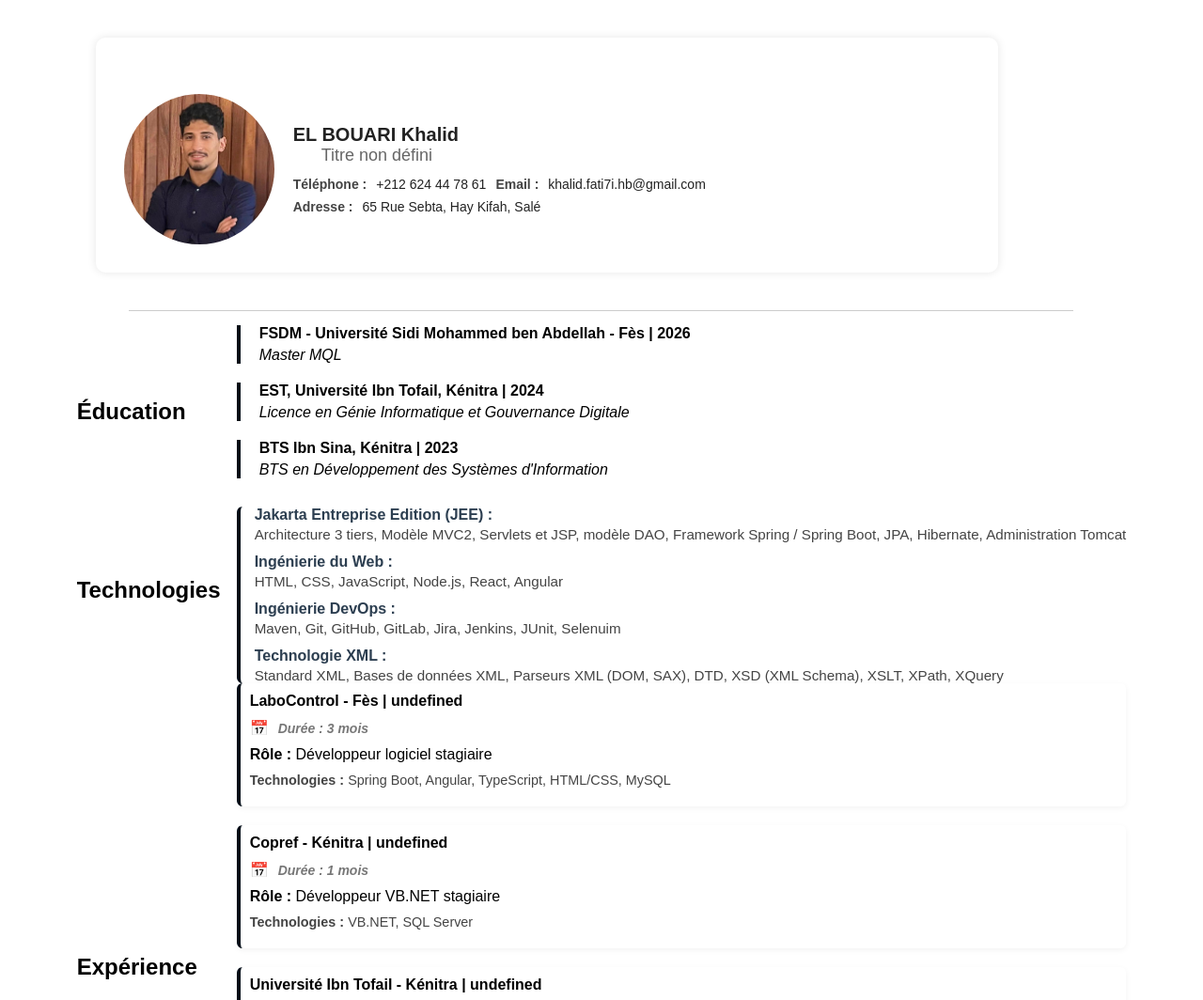
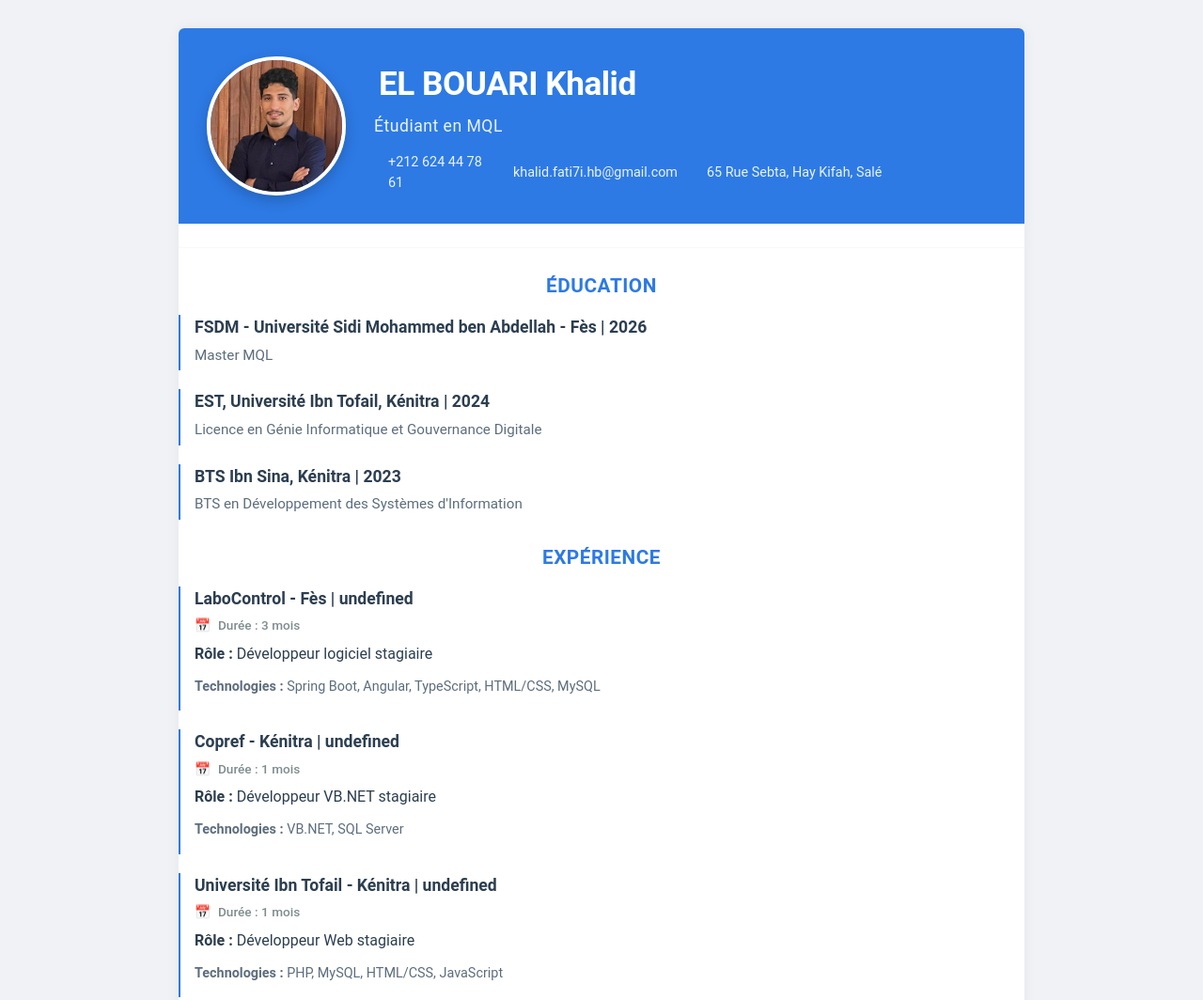
Before and after one commit to khalidElbouari/CV-version-js, a plain HTML site: page index.html in a window 1280 px wide. Shown: the top 1064 px of the page at 94% size. Drawn offline with Linux system fonts and the light colour scheme.

Commit message:
feat: adding generateCv function

```diff
--- /dev/null
+++ b/css/style3.css
@@ -0,0 +1,202 @@
+body {
+  font-family: 'Inter', system-ui, -apple-system, sans-serif;
+  line-height: 1.6;
+  color: #1a1a1a;
+  background-color: #f7f7f7;
+  margin: 0;
+  padding: 0;
+}
+
+.container {
+  max-width: 900px;
+  margin: 40px auto;
+  background-color: #ffffff;
+  padding: 40px;
+  box-shadow: 0 10px 30px rgba(0, 0, 0, 0.05);
+  border-radius: 4px;
+}
+
+/* Profile Header */
+.profile-header {
+  display: flex;
+  flex-direction: column;
+  align-items: center;
+  text-align: center;
+  margin-bottom: 40px;
+}
+
+.profile-picture {
+  width: 120px;
+  height: 120px;
+  object-fit: cover;
+  border-radius: 50%;
+  margin-bottom: 20px;
+  box-shadow: 0 5px 15px rgba(0, 0, 0, 0.1);
+}
+
+.name-status {
+  font-size: 1.8rem;
+  font-weight: 700;
+  letter-spacing: -0.5px;
+  color: #000;
+  margin-bottom: 8px;
+}
+
+.status {
+  font-size: 1.1rem;
+  font-weight: 400;
+  color: #555;
+  margin-bottom: 20px;
+}
+
+.contact-info {
+  display: flex;
+  flex-wrap: wrap;
+  justify-content: center;
+  gap: 20px;
+  font-size: 0.9rem;
+}
+
+.contact-info .line {
+  display: flex;
+  align-items: center;
+  gap: 8px;
+}
+
+.label {
+  display: none; /* Masquer les labels pour un style plus épuré */
+}
+
+.value {
+  color: #555;
+}
+
+.section-title {
+  position: relative;
+  font-size: 1.2rem;
+  font-weight: 600;
+  letter-spacing: 1px;
+  text-transform: uppercase;
+  color: #000;
+  margin: 40px 0 20px;
+  padding-bottom: 8px;
+}
+
+.info-block .section-title {
+  font-size: 1.1rem;
+  margin: 0 0 15px;
+}
+
+.section-title::after {
+  content: '';
+  position: absolute;
+  bottom: 0;
+  left: 0;
+  width: 40px;
+  height: 3px;
+  background-color: #000;
+}
+
+/* Education and Experience */
+.education-item, .experience-item, .project-item {
+  margin-bottom: 25px;
+  padding-bottom: 20px;
+  border-bottom: 1px solid #eee;
+}
+
+.education-item:last-child, .experience-item:last-child, .project-item:last-child {
+  border-bottom: none;
+}
+
+.school, .title {
+  font-weight: 600;
+  font-size: 1.1rem;
+  color: #000;
+  margin-bottom: 5px;
+}
+
+.degree, .company {
+  font-size: 1rem;
+  color: #555;
+  margin-bottom: 5px;
+}
+
+.date {
+  font-size: 0.85rem;
+  color: #777;
+  margin-bottom: 10px;
+}
+
+.duration {
+  font-size: 0.85rem;
+  font-style: italic;
+  color: #777;
+  margin-bottom: 10px;
+}
+
+.description {
+  font-size: 0.95rem;
+  color: #444;
+  margin-top: 10px;
+}
+
+.technologies {
+  margin-top: 10px;
+  font-size: 0.9rem;
+  color: #555;
+}
+
+/* Skills Section */
+.competence {
+  margin-top: 30px;
+}
+
+.skill-group {
+  margin-bottom: 15px;
+}
+
+.skill-title {
+  font-weight: 600;
+  font-size: 1rem;
+  color: #000;
+  margin-bottom: 5px;
+}
+
+.skill-details {
+  font-size: 0.95rem;
+  color: #555;
+  display: flex;
+  flex-wrap: wrap;
+  gap: 8px;
+}
+
+.skill-details span {
+  background-color: #f3f3f3;
+  padding: 4px 10px;
+  border-radius: 20px;
+  font-size: 0.85rem;
+}
+
+/* Info Section - Soft Skills, Langues, Loisirs */
+.info-section {
+  display: flex;
+  flex-direction: row;
+  justify-content: space-between;
+  gap: 20px;
+  margin-top: 30px;
+}
+
+.info-block {
+  display: flex;
+  flex-direction: column;
+  flex: 1;
+  min-width: 0;
+}
+
+.item {
+  font-size: 0.95rem;
+  color: #444;
+  margin-bottom: 8px;
+  position: relative;
+  padding-left: 15px;
+}
--- /dev/null
+++ b/css/style4.css
@@ -0,0 +1,196 @@
+body {
+  font-family: 'Roboto', sans-serif;
+  line-height: 1.6;
+  color: #2e2e2e;
+  background-color: #f4f4f4;
+  margin: 0;
+  padding: 0;
+}
+
+.container {
+  max-width: 900px;
+  margin: 50px auto;
+  background-color: #ffffff;
+  padding: 40px;
+  border-radius: 8px;
+  box-shadow: 0 8px 24px rgba(0, 0, 0, 0.05);
+}
+
+/* Profile Header */
+.profile-header {
+  display: flex;
+  flex-direction: column;
+  align-items: center;
+  margin-bottom: 30px;
+}
+
+.profile-picture {
+  width: 130px;
+  height: 130px;
+  object-fit: cover;
+  border-radius: 50%;
+  margin-bottom: 20px;
+  box-shadow: 0 6px 18px rgba(0, 0, 0, 0.12);
+}
+
+.name-status {
+  font-size: 1.6rem;
+  font-weight: 700;
+  color: #333;
+  margin-bottom: 5px;
+  text-align: center;
+}
+
+.status {
+  font-size: 1.1rem;
+  font-weight: 400;
+  color: #666;
+  margin-bottom: 10px;
+}
+
+.contact-info {
+  display: flex;
+  flex-wrap: wrap;
+  justify-content: center;
+  gap: 20px;
+  font-size: 0.9rem;
+}
+
+.contact-info .line {
+  display: flex;
+  gap: 10px;
+  align-items: center;
+}
+
+.label {
+  font-weight: 600;
+  color: #333;
+  opacity: 0.8;
+}
+
+.value {
+  color: #555;
+}
+
+/* Section Titles */
+.section-title {
+  font-size: 1.2rem;
+  font-weight: 600;
+  text-transform: uppercase;
+  color: #333;
+  margin: 30px 0 15px;
+  padding-bottom: 8px;
+  position: relative;
+}
+
+.section-title::after {
+  content: '';
+  position: absolute;
+  bottom: 0;
+  left: 0;
+  width: 60px;
+  height: 3px;
+  background-color: #333;
+}
+
+/* Education, Experience & Projects */
+.education-item, .experience-item, .project-item {
+  margin-bottom: 20px;
+  padding-bottom: 20px;
+  border-bottom: 1px solid #ddd;
+}
+
+.education-item:last-child, .experience-item:last-child, .project-item:last-child {
+  border-bottom: none;
+}
+
+.school, .company {
+  font-weight: 600;
+  font-size: 1.1rem;
+  color: #333;
+  margin-bottom: 5px;
+}
+
+.degree, .title {
+  font-size: 1rem;
+  color: #777;
+  margin-bottom: 5px;
+}
+
+.date {
+  font-size: 0.85rem;
+  color: #999;
+}
+
+.duration {
+  font-size: 0.85rem;
+  font-style: italic;
+  color: #777;
+}
+
+.description {
+  font-size: 0.95rem;
+  color: #555;
+  margin-top: 10px;
+}
+
+.technologies {
+  font-size: 0.9rem;
+  color: #666;
+  margin-top: 10px;
+}
+
+/* Skills Section */
+.competence {
+  margin-top: 30px;
+}
+
+.skill-group {
+  margin-bottom: 20px;
+}
+
+.skill-title {
+  font-weight: 600;
+  font-size: 1.1rem;
+  color: #333;
+  margin-bottom: 10px;
+}
+
+.skill-details {
+  font-size: 0.95rem;
+  color: #666;
+  display: flex;
+  flex-wrap: wrap;
+  gap: 12px;
+}
+
+.skill-details span {
+  background-color: #e9e9e9;
+  padding: 5px 12px;
+  border-radius: 20px;
+  font-size: 0.9rem;
+}
+
+/* Info Section */
+.info-section {
+  display: flex;
+  flex-direction: row;
+  justify-content: space-between;
+  gap: 20px;
+  margin-top: 30px;
+}
+
+.info-block {
+  display: flex;
+  flex-direction: column;
+  flex: 1;
+  min-width: 0;
+}
+
+.item {
+  font-size: 0.95rem;
+  color: #444;
+  margin-bottom: 8px;
+  position: relative;
+  padding-left: 15px;
+}
--- /dev/null
+++ b/css/style5.css
@@ -0,0 +1,263 @@
+:root {
+  --primary-color: #2d7ae5;
+  --secondary-color: #f5f9ff;
+  --text-dark: #2c3e50;
+  --text-medium: #5d6d7e;
+  --text-light: #7f8c8d;
+  --spacing-unit: 12px;
+  --border-radius: 6px;
+}
+
+body {
+  font-family: 'Roboto', 'Segoe UI', Arial, sans-serif;
+  line-height: 1.5;
+  color: var(--text-dark);
+  background-color: #f0f2f5;
+  margin: 0;
+  padding: 0;
+}
+
+.container {
+  max-width: 900px;
+  width: 100%;
+  margin: 30px auto;
+  background-color: white;
+  box-shadow: 0 0 15px rgba(0, 0, 0, 0.05);
+  border-radius: var(--border-radius);
+  overflow: hidden;
+}
+
+/* Header avec accent de couleur */
+.profile-header {
+  display: flex;
+  align-items: center;
+  padding: 30px;
+  background-color: var(--primary-color);
+  color: white;
+  position: relative;
+}
+
+.profile-picture {
+  width: 140px;
+  height: 140px;
+  object-fit: cover;
+  border-radius: 50%;
+  border: 4px solid white;
+  box-shadow: 0 5px 15px rgba(0, 0, 0, 0.2);
+  margin-right: 30px;
+}
+
+.profile-info {
+  flex: 1;
+}
+
+.name-status {
+  margin-bottom: 15px;
+}
+
+.name-status .name {
+  font-size: 2.2rem;
+  font-weight: 700;
+  margin: 0 0 5px 5px;
+  letter-spacing: -0.5px;
+}
+
+.name-status .status {
+  font-size: 1.1rem;
+  font-weight: 400;
+  opacity: 0.9;
+  letter-spacing: 0.5px;
+}
+
+.contact-info {
+  display: grid;
+  grid-template-columns: repeat(auto-fit, minmax(180px, 1fr));
+  gap: 16px;
+  margin-top: 15px;
+}
+
+.contact-info .line {
+  display: flex;
+  align-items: center;
+  font-size: 0.9rem;
+}
+.label {
+  display: none;
+}
+
+.value {
+  color: white;
+  opacity: 0.9;
+  margin-left: 15px;
+}
+
+/* Content Sections */
+.content {
+  padding: 30px;
+}
+
+/* Section Headers */
+.mysection {
+  margin-bottom: 25px;
+}
+
+.mysection h2 {
+  color: var(--primary-color);
+  font-size: 1.3rem;
+  font-weight: 600;
+  margin: 0 0 15px 0;
+  letter-spacing: 0.5px;
+  text-transform: uppercase;
+  text-align:center ;
+}
+
+/* Education */
+.education {
+  display: grid;
+  gap: 20px;
+}
+
+.education-item {
+  padding: 0 0 0 15px;
+  border-left: 2px solid var(--primary-color);
+}
+
+.school {
+  font-weight: 600;
+  font-size: 1.1rem;
+  color: var(--text-dark);
+  margin-bottom: 5px;
+}
+
+.degree {
+  font-size: 0.95rem;
+  color: var(--text-medium);
+  margin-bottom: 5px;
+}
+
+.grade {
+  font-size: 0.9rem;
+  color: var(--text-light);
+}
+
+/* Experience */
+.experience-item {
+  position: relative;
+  padding: 0 0 15px 15px;
+  margin-bottom: 20px;
+  border-left: 2px solid var(--primary-color);
+}
+
+.title {
+  font-weight: 600;
+  font-size: 1.1rem;
+  color: var(--text-dark);
+  margin-bottom: 5px;
+}
+
+.date {
+  font-size: 0.85rem;
+  font-weight: 500;
+  color: var(--primary-color);
+  margin-bottom: 8px;
+}
+
+.duration {
+  font-size: 0.85rem;
+  color: var(--text-light);
+  margin-left: 8px;
+}
+
+.technologies {
+  margin-top: 12px;
+  font-size: 0.9rem;
+  color: var(--text-medium);
+}
+
+.description {
+  margin-top: 12px;
+  font-size: 0.95rem;
+  color: var(--text-medium);
+  line-height: 1.6;
+}
+
+/* Projects */
+.project-item {
+  padding: 0 0 15px 15px;
+  margin-bottom: 20px;
+  border-left: 2px solid var(--primary-color);
+}
+
+/* Skills */
+.skills {
+  display: flex;
+  flex-wrap: wrap;
+  gap: 20px;
+}
+
+.competence {
+  flex: 1;
+  min-width: 250px;
+  padding: 0 0 0 15px;
+  border-left: 2px solid var(--primary-color);
+}
+
+.skill-group {
+  margin-bottom: 12px;
+}
+
+.skill-title {
+  font-weight: 600;
+  font-size: 1rem;
+  color: var(--text-dark);
+  margin-bottom: 5px;
+}
+
+.skill-details {
+  font-size: 0.95rem;
+  color: var(--text-medium);
+}
+
+/* Info Section - Soft Skills, Languages, Hobbies in line */
+.info-section {
+  display: flex;
+  gap: 30px;
+  margin-top: 25px;
+}
+
+.info-block {
+  flex: 1;
+  padding: 0 0 0 15px;
+  border-left: 2px solid var(--primary-color);
+}
+
+.section-title {
+  font-weight: 600;
+  font-size: 1rem;
+  color: var(--primary-color);
+  margin-bottom: 10px;
+}
+
+.item {
+  position: relative;
+  padding-left: 12px;
+  margin-bottom: 6px;
+  font-size: 0.9rem;
+  color: var(--text-medium);
+}
+
+.item::before {
+  content: "•";
+  position: absolute;
+  left: 0;
+  color: var(--primary-color);
+}
+
+/* Separator */
+.separateur {
+  height: 1px;
+  background-color: var(--secondary-color);
+  border: none;
+  margin: 25px auto;
+  width: 100%;
+}
--- a/index.html
+++ b/index.html
@@ -4,7 +4,7 @@
   <meta charset="UTF-8">
   <meta name="viewport" content="width=device-width, initial-scale=1.0">
   <title>Document</title>
-  <link rel="stylesheet" href="css/style1.css">
+  <link rel="stylesheet" href="css/style5.css">
 </head>
 <body>
     <div id="app" class="app">
--- a/js/main.js
+++ b/js/main.js
@@ -1,16 +1,19 @@
-import { cv } from './model/cv.js';
-import { createProfileSection } from './sections/profile.js';
-import { createEducationSection } from './sections/education.js';
-import { createTechnologySkillsSection } from './sections/technologySkills.js';
-import { createExperiencesSection } from './sections/experiences.js';
-import { createInfoSection } from './sections/infoSection.js';
+// import { cv } from './model/cv.js';
+// import { createProfileSection } from './sections/profile.js';
+// import { createEducationSection } from './sections/education.js';
+// import { createTechnologySkillsSection } from './sections/technologySkills.js';
+// import { createExperiencesSection } from './sections/experiences.js';
+// import { createInfoSection } from './sections/infoSection.js';
+
+import { generateCV } from './sections/generateCv.js';
 
 
-const app = document.getElementById("app");
+generateCV();
+// const app = document.getElementById("app");
 
-// Ajouter toutes les sections
-app.appendChild(createProfileSection(cv.profile));
-app.appendChild(createEducationSection(cv.education));
-app.appendChild(createTechnologySkillsSection(cv.technologySkills));
-app.appendChild(createExperiencesSection(cv.experiences));
-app.appendChild(createInfoSection(cv.softSkills, cv.languages , cv.interests));
+// // Ajouter toutes les sections
+// app.appendChild(createProfileSection(cv.profile));
+// app.appendChild(createEducationSection(cv.education));
+// app.appendChild(createTechnologySkillsSection(cv.technologySkills));
+// app.appendChild(createExperiencesSection(cv.experiences));
+// app.appendChild(createInfoSection(cv.softSkills, cv.languages , cv.interests));
--- a/js/model/cv.js
+++ b/js/model/cv.js
@@ -11,13 +11,7 @@ export const cv = {
         phone: "+212 624 44 78 61",
         email: "khalid.fati7i.hb@gmail.com",
         address: "65 Rue Sebta, Hay Kifah, Salé",
-        professionalSummary: `Ingénieur en informatique avec une bonne expérience
-            sur les architectures logicielles et les nouvelles technologies informatique,
-            en l'occurence Jakarta EE, Spring Boot, React et Angular.
-            Expérimenté dans la gestion de projets agiles, planification, exécution et coordination des tâches
-            avec des équipes multifonctionnelles. Disposant des compétences requises en communication et
-            en résolution de problèmes avec un esprit ouvert en collaboration efficace avec les parties prenantes
-            et les membres de l'équipe.
+        professionalSummary: `Étudiant en MQL
         `,
         links: ["", "", ""]
     },
--- /dev/null
+++ b/js/sections/generateCv.js
@@ -0,0 +1,25 @@
+import { cv } from "../model/cv.js";
+import { createProfileSection } from './profile.js';
+import { createEducationSection } from './education.js';
+import { createTechnologySkillsSection } from './technologySkills.js';
+import { createExperiencesSection } from './experiences.js';
+import { createInfoSection } from './infoSection.js';
+
+// Fonction principale pour générer le CV
+export function generateCV() {
+  const app = document.getElementById('app');
+
+  // Créer le conteneur principal
+  const container = document.createElement('div');
+  container.className = 'container';
+
+container.appendChild(createProfileSection(cv.profile));
+container.appendChild(createEducationSection(cv.education));
+container.appendChild(createExperiencesSection(cv.experiences));
+container.appendChild(createTechnologySkillsSection(cv.technologySkills));
+
+container.appendChild(createInfoSection(cv.softSkills, cv.languages , cv.interests));
+
+  // Ajouter le conteneur au point d'entrée de l'application
+  app.appendChild(container);
+}
--- a/js/sections/profile.js
+++ b/js/sections/profile.js
@@ -1,7 +1,4 @@
 export function createProfileSection(profile) {
-  // Créer le conteneur principal
-  const container = document.createElement("div");
-  container.classList.add("container");
 
   // Créer l'en-tête du profil
   const header = document.createElement("header");
@@ -27,7 +24,7 @@ export function createProfileSection(profile) {
 
   const statusDiv = document.createElement("div");
   statusDiv.classList.add("status");
-  statusDiv.textContent = profile.jobTitle || "Titre non défini";
+  statusDiv.textContent = profile.professionalSummary || "Titre non défini";
 
   nameStatus.appendChild(nameDiv);
   nameStatus.appendChild(statusDiv);
@@ -88,8 +85,7 @@ export function createProfileSection(profile) {
   header.appendChild(profileImage);
   header.appendChild(profileInfo);
 
-  // Ajout du header au container
-  container.appendChild(header);
 
-  return container;
+
+  return header;
 }
--- a/js/sections/technologySkills.js
+++ b/js/sections/technologySkills.js
@@ -32,5 +32,15 @@ export function createTechnologySkillsSection(technologySkills) {
   section.appendChild(title);
   section.appendChild(competenceDiv);
 
-  return section;
+    // Créer le séparateur après la section
+  const separateur = document.createElement("div");
+  separateur.classList.add("separateur");
+
+  // Conteneur global
+  const container = document.createElement("div");
+  container.appendChild(section);
+  container.appendChild(separateur);
+
+
+  return container;
 }
```
